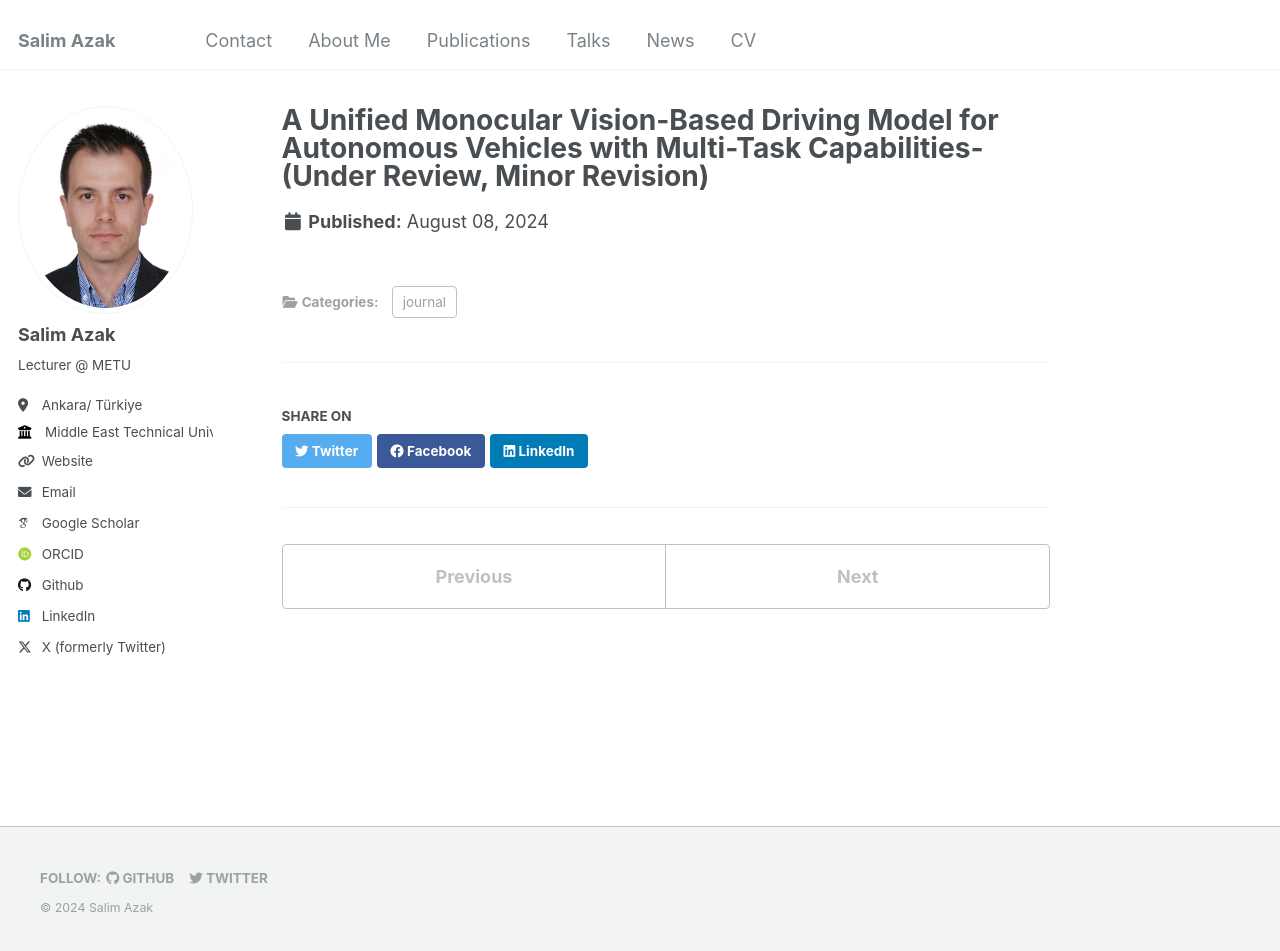
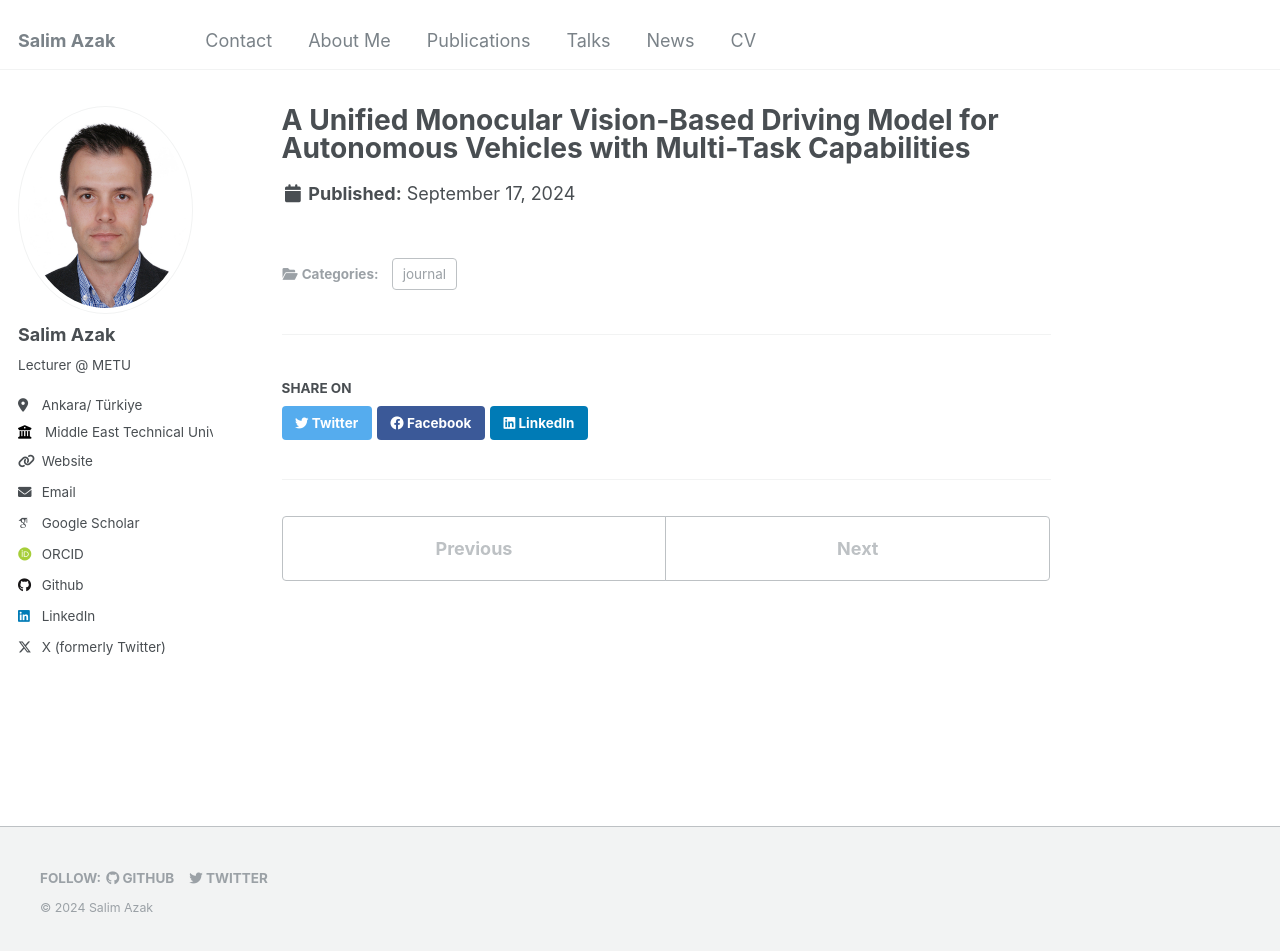
Before and after one commit to salimazak/salimazak.github.io, a Jekyll site: the page built from _publications/paper1.md, in a window 1280 px wide and 952 px high. Built offline with Jekyll 4.4.1, drawn with Linux system fonts in a browser that asks for light colours; some web fonts are replaced.

Commit message:
Update paper1.md

```diff
--- a/_publications/paper1.md
+++ b/_publications/paper1.md
@@ -1,8 +1,8 @@
 ---
-title: "A Unified Monocular Vision-Based Driving Model for Autonomous Vehicles with Multi-Task Capabilities- (Under Review, Minor Revision)"
+title: "A Unified Monocular Vision-Based Driving Model for Autonomous Vehicles with Multi-Task Capabilities"
 collection: publications
 permalink: /publications/paper1
-date: 2024-08-08
+date: 2024-09-17
 authors: 'Salim Azak, Fırat Bozkaya, Şükrücan Tığlıoğlu, Abdullah Yusefi, Akif Durdu'
 journal: 'IEEE Transactions on Intelligent Vehicles'
 category: journal
```
